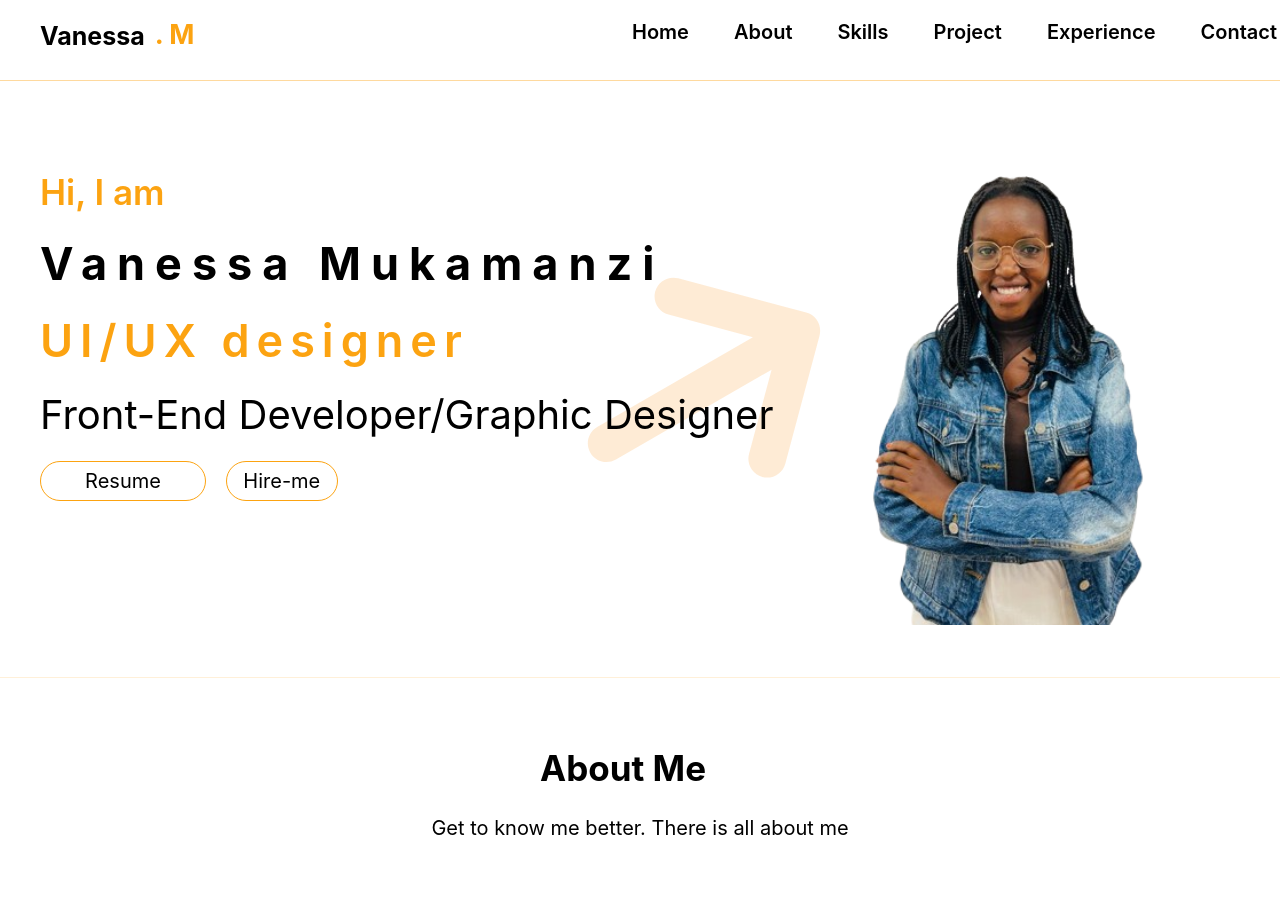
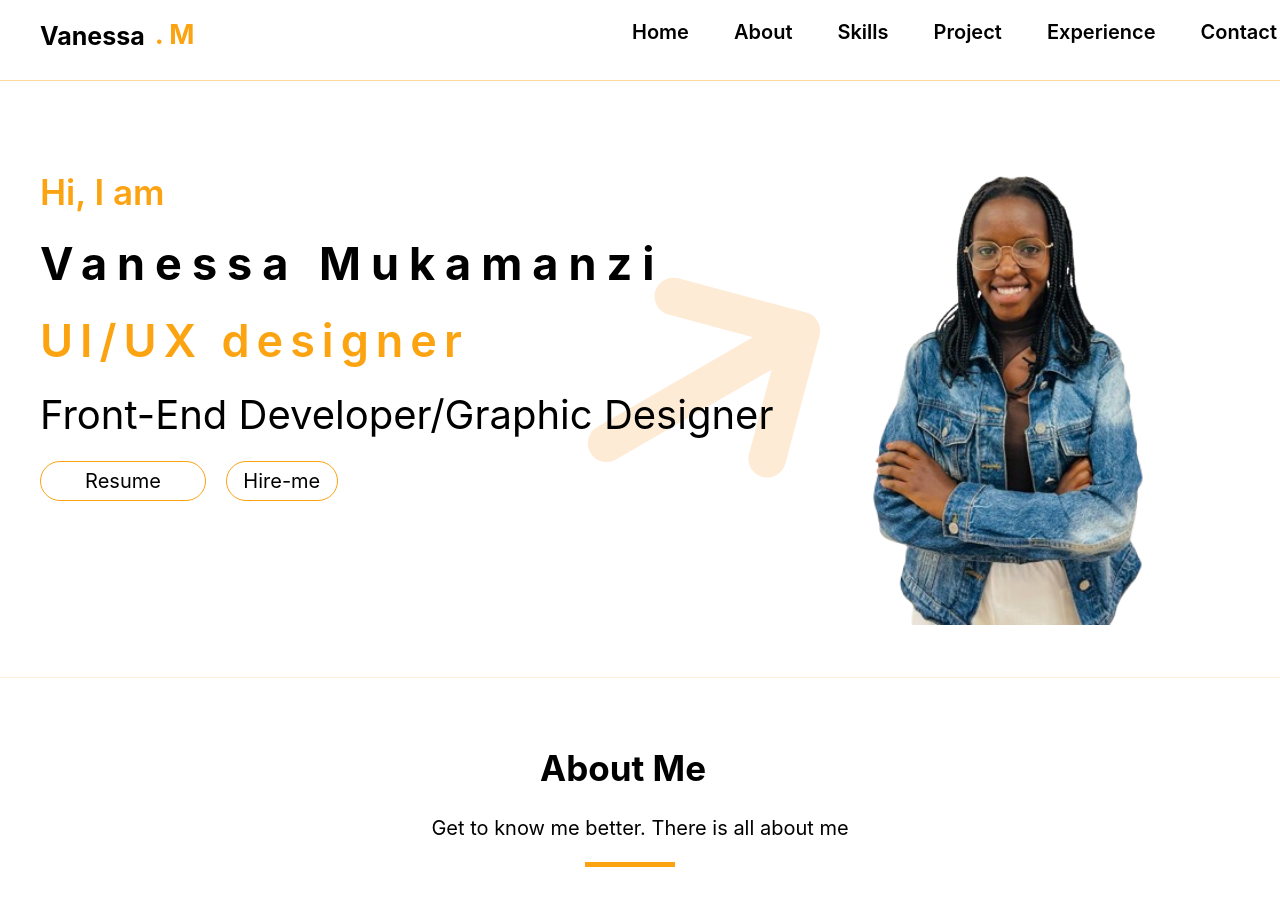
Before and after one commit to m-vanessa12/My-Portfolio, a React (Create React App) app: page / in a window 1280 px wide. Shown: the top 909 px of the page. Built offline with nearby package versions, Linux system fonts and the light colour scheme.

Commit message:
Underlined About section

```diff
--- a/src/about-me/AboutMe.js
+++ b/src/about-me/AboutMe.js
@@ -12,6 +12,7 @@ const AboutMe = () => {
 
             <div className="about-title">About Me</div>
             <div className="about-subtitle">Get to know me better. There is all about me</div>
+            <div className="about-line"></div>
 
              <div className="about-info">
 
--- a/src/about-me/about.css
+++ b/src/about-me/about.css
@@ -30,6 +30,14 @@
     padding: 5px;
     line-height: 38px;
     text-align: center;
+}
+
+.about-line{
+    width: 7%;
+    height: 5px;
+    background-color: #FCA311;
+    margin-top: 10px;
+    margin-left: -20px;
 }
 
 .about-info{
```
